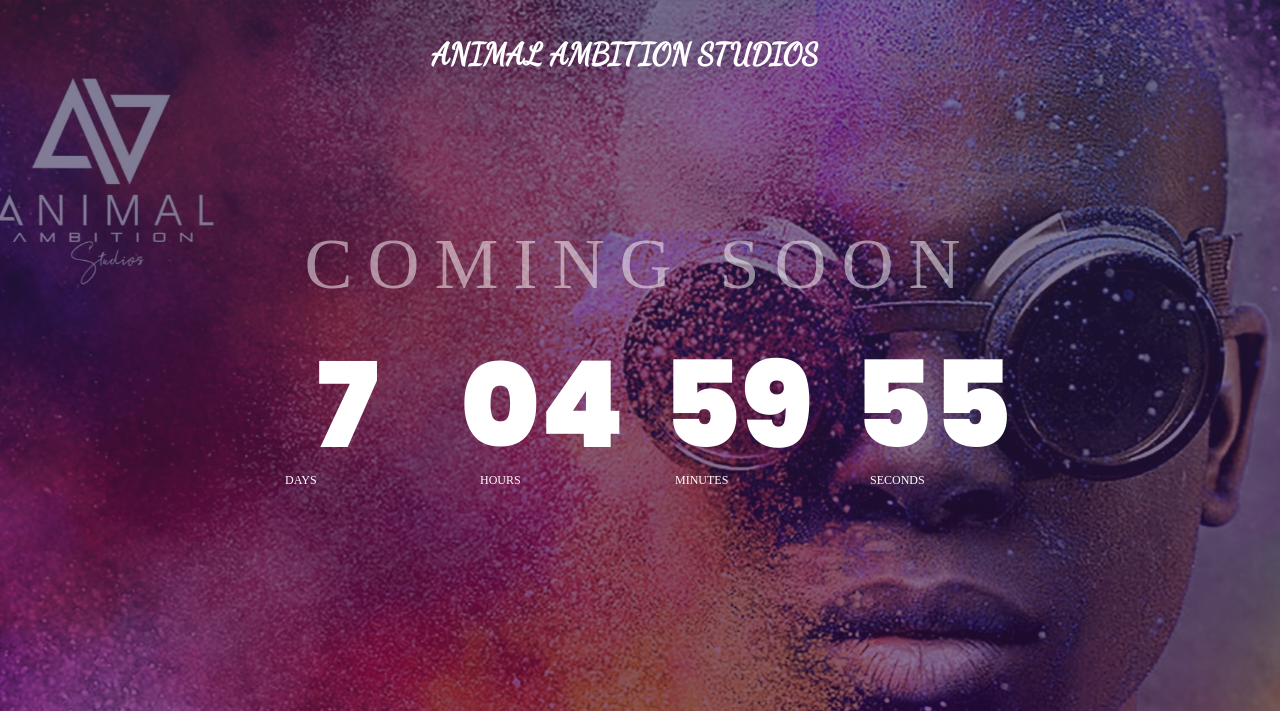
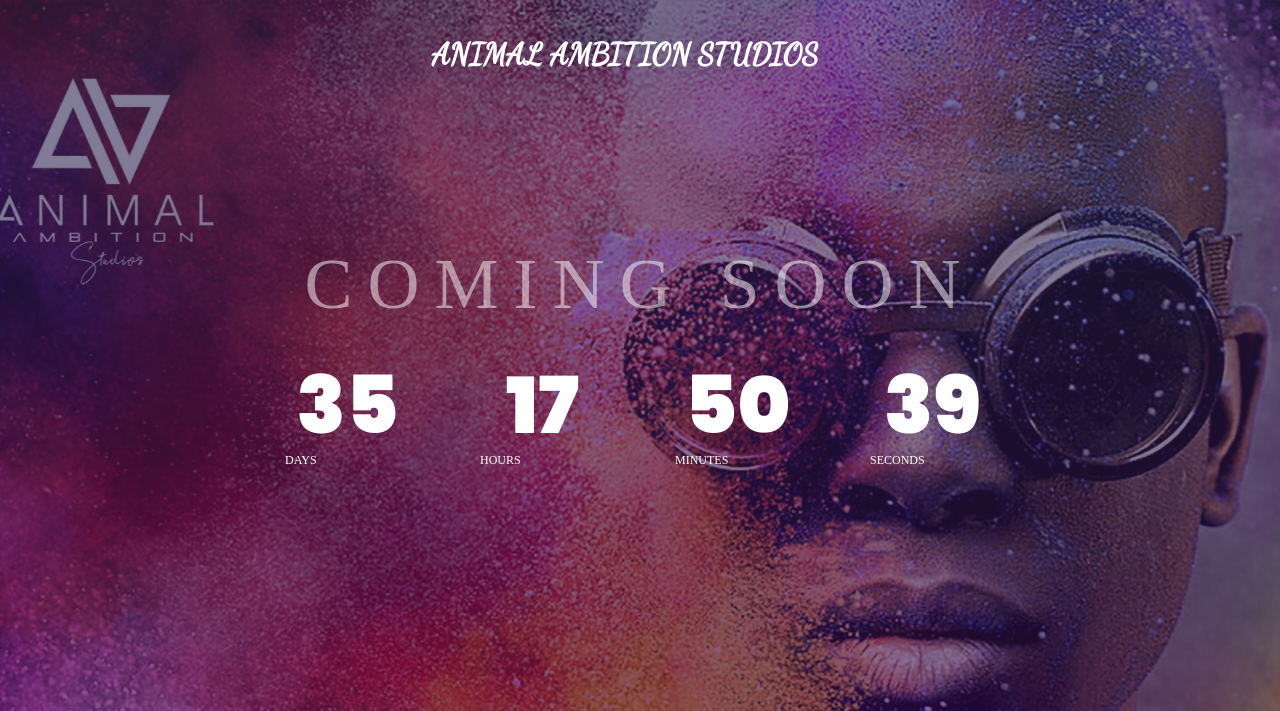
Before and after one commit to njaneambrose/animalambition, a plain HTML site: page index.html in a window 1280 px wide. Shown: the top 711 px of the page. Drawn offline with Linux system fonts and the light colour scheme; a web font is replaced by a local one.

Commit message:
font_change

```diff
--- a/css/main.css
+++ b/css/main.css
@@ -110,7 +110,7 @@ Primary use:
 
 .l1-txt2 {
   font-family: Poppins-Black;
-  font-size: 120px;
+  font-size: 80px;
   line-height: 1;
   color: #fff;
   text-transform: uppercase;
--- a/index.html
+++ b/index.html
@@ -97,21 +97,7 @@
 	<script src="vendor/countdowntime/moment-timezone.min.js"></script>
 	<script src="vendor/countdowntime/moment-timezone-with-data.min.js"></script>
 	<script src="vendor/countdowntime/countdowntime.js"></script>
-	<script>
-		$('.cd100').countdown100({
-			/*Set Endtime here*/
-			/*Endtime must be > current time*/
-			endtimeYear: 0,
-			endtimeMonth: 0,
-			endtimeDate: 7,
-			endtimeHours: 5,
-			endtimeMinutes: 6,
-			endtimeSeconds: 0,
-			timeZone: ""
-			// ex:  timeZone: "America/New_York"
-			//go to " http://momentjs.com/timezone/ " to get timezone
-		});
-	</script>
+
 <!--===============================================================================================-->
 	<script src="vendor/tilt/tilt.jquery.min.js"></script>
 	<script >
```
